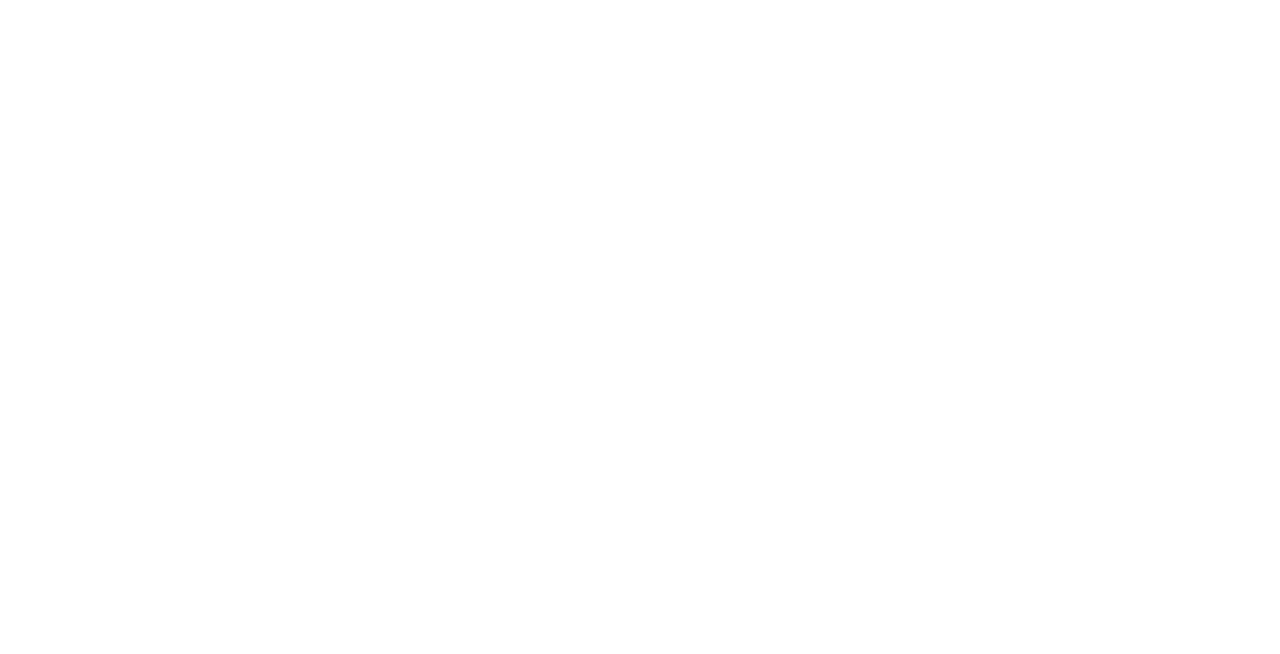
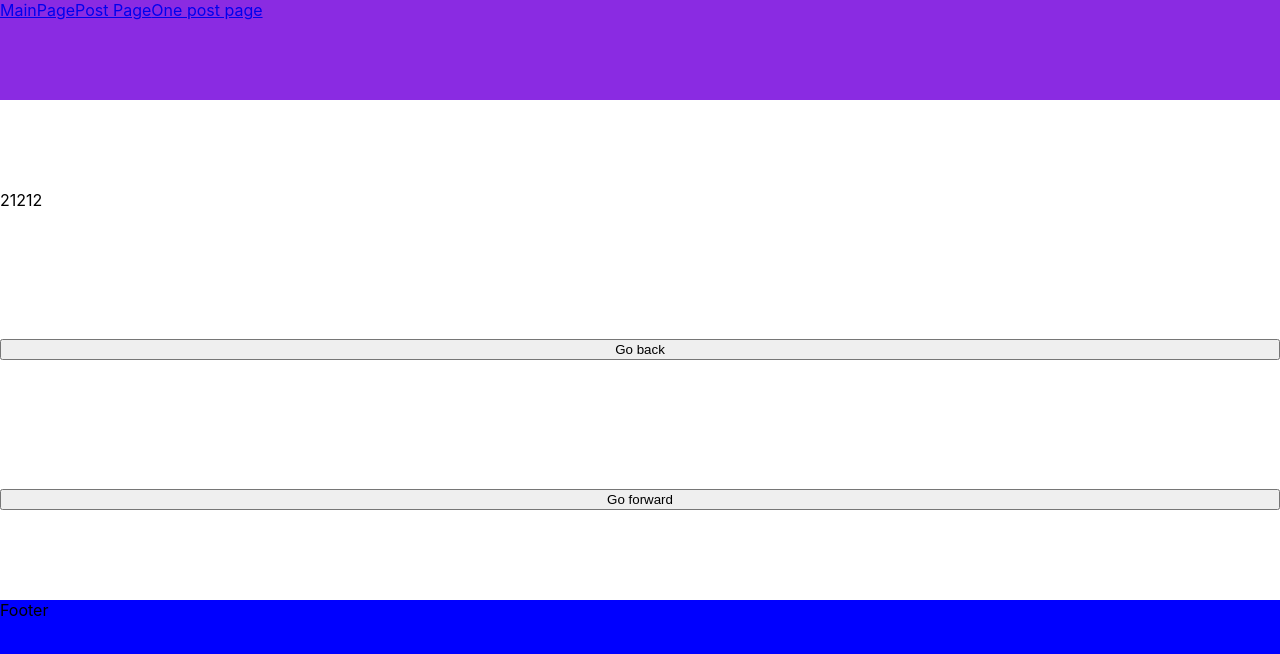
Before and after one commit to itpersonage/ReactCourse2, a React (Create React App) app: page /posts/21212 in a window 1280 px wide. Before the commit this address had no page. Shown: the top 654 px of the page. Built offline with nearby package versions, Linux system fonts and the light colour scheme.

Commit message:
lesson 3 react 100% Link,Location,Navigate,Children

```diff
--- a/src/App.tsx
+++ b/src/App.tsx
@@ -4,17 +4,21 @@ import { Route, Routes } from 'react-router-dom';
 import { MainPage } from './Containers/MainPage';
 import { PostsPage } from './Containers/PostsPage';
 import { PostPage } from './Containers/PostPage';
+import { Layouts } from './Components/Commons/Layouts';
 
 function App() {
   return (
     <div className={styles.wrapper}>
-      <Routes>
-        <Route path="/" element={<MainPage />} />PostPage
-        <Route path="/posts">
-          <Route element={<PostsPage />} index />
-          <Route path='one-post' element={<PostPage />} />
-        </Route>
-      </Routes>
+      <Layouts>
+        <Routes>
+          <Route path="/" element={<MainPage />} />
+          PostPage
+          <Route path="/posts">
+            <Route element={<PostsPage />} index />
+            <Route path=":id" element={<PostPage />} />
+          </Route>
+        </Routes>
+      </Layouts>
     </div>
   );
 }
--- a/src/Components/Commons/Header/index.tsx
+++ b/src/Components/Commons/Header/index.tsx
@@ -7,6 +7,7 @@ export const Header = () => {
     <header className={styles.header}>
       <Link to="/">MainPage</Link>
       <Link to="/posts">Post Page</Link>
+      <Link to="/posts/21212" state = {'test state'}>One post page</Link>
     </header>
   );
 };
--- /dev/null
+++ b/src/Components/Commons/Layouts/Layouts.module.scss
@@ -0,0 +1,6 @@
+.mainPageWrapper {
+    display: grid;
+    grid-template-rows: 100px auto 100px;
+    align-items: center;
+    height: 100%;
+}
--- /dev/null
+++ b/src/Components/Commons/Layouts/index.tsx
@@ -0,0 +1,18 @@
+import React from 'react';
+import { Header } from '../Header';
+import { Footer } from '../Footer';
+import styles from './Layouts.module.scss';
+
+interface Tprops {
+  children: JSX.Element;
+}
+
+export const Layouts = ({ children }: Tprops) => {
+  return (
+    <div className={styles.mainPageWrapper}>
+      <Header />
+      {children}
+      <Footer />
+    </div>
+  );
+};
--- a/src/Containers/MainPage/index.tsx
+++ b/src/Containers/MainPage/index.tsx
@@ -1,18 +1,11 @@
 import React from 'react';
-import styles from './MainPage.module.scss';
-import { Header } from '../../Components/Commons/Header';
-import { Footer } from '../../Components/Commons/Footer';
 import { MainInfo } from '../../Components/Main/MainInfo';
 
 export const MainPage = () => {
   return (
-    <div className={styles.mainPageWrapper}>
-      <Header />
-      <div>
-        <span>MainPage</span>
-        <MainInfo />
-      </div>
-      <Footer />
+    <div>
+      <span>MainPage</span>
+      <MainInfo />
     </div>
   );
 };
--- a/src/Containers/PostPage/index.js
+++ b/src/Containers/PostPage/index.js
@@ -1,9 +1,27 @@
 import React from 'react';
+import { useLocation, useNavigate, useParams } from 'react-router-dom';
 
 export const PostPage = () => {
+  const params = useParams();
+  const location = useLocation();
+  const navigate = useNavigate();
+  console.log(location);
+  console.log(navigate);
+
+  const goBack = () => {
+    // navigate(-1)
+    navigate('/posts/dsdsdsd');
+  };
+
+  const goForward = () => {
+    // navigate(1)
+    navigate('/posts/3343434443');
+  };
   return (
     <>
-      <span>PostPage</span>
+      <span>{params.id}</span>
+      <button onClick={goBack}>Go back</button>
+      <button onClick={goForward}>Go forward</button>
     </>
   );
 };
--- a/src/Containers/PostsPage/PostPage.module.scss
+++ b/src/Containers/PostsPage/PostPage.module.scss
@@ -1,12 +1,5 @@
-.postPageWrapper {
-    display: grid;
-    grid-template-rows: 100px auto 100px;
-    align-items: center;
-    height: 100%;
-
-    .postList {
-        display: grid;
-        grid-auto-flow: row;
-        gap: 20px;
-    }
+.postList {
+  display: grid;
+  grid-auto-flow: row;
+  gap: 20px;
 }
--- a/src/Containers/PostsPage/index.tsx
+++ b/src/Containers/PostsPage/index.tsx
@@ -1,20 +1,14 @@
 import React from 'react';
 import styles from './PostPage.module.scss';
-import { Header } from '../../Components/Commons/Header';
-import { Footer } from '../../Components/Commons/Footer';
 import { PostCard } from '../../Components/Posts/PostCard';
 
 export const PostsPage = () => {
   return (
-    <div className={styles.postPageWrapper}>
-      <Header />
-      <div className={styles.postList}>
-        <PostCard />
-        <PostCard />
-        <PostCard />
-        <PostCard />
-      </div>
-      <Footer />
+    <div className={styles.postList}>
+      <PostCard />
+      <PostCard />
+      <PostCard />
+      <PostCard />
     </div>
   );
 };
```
